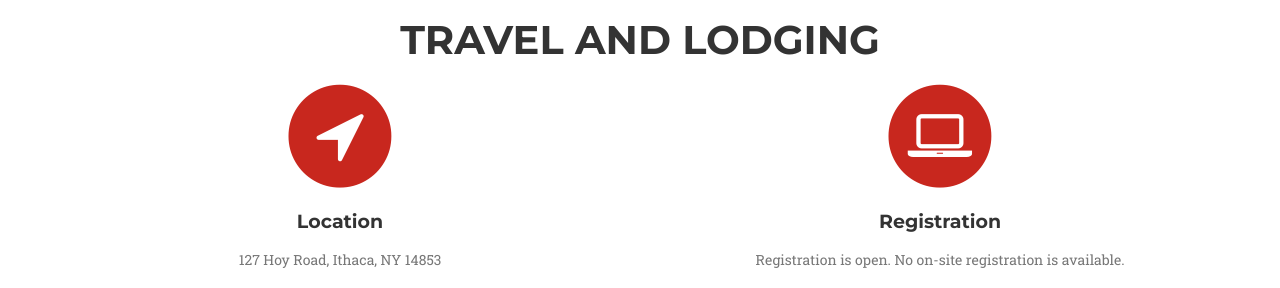
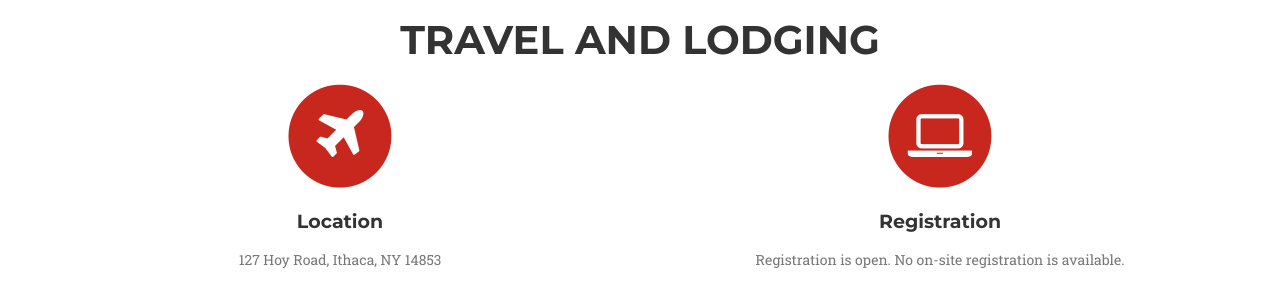
Before and after one commit to Cornell-Tech-AIRLab/cornell2025.nerc.io, a Jekyll site: the page built from index.html, in a window 1280 px wide and 900 px high, scrolled down 2635 px. Shown: the part 150-438 px from the top of the window. Built offline with Jekyll 4.4.1, drawn with Linux system fonts in a browser that asks for light colours; some web fonts are replaced.

Commit message:
travel test plane icon

```diff
--- a/_includes/lodging.html
+++ b/_includes/lodging.html
@@ -10,7 +10,8 @@
                     <div class="col-md-6">
                         <span class="fa-stack fa-4x">
                             <i class="fa fa-circle fa-stack-2x text-primary"></i>
-                            <i class="fa fa-location-arrow fa-stack-1x fa-inverse"></i>
+                            <!-- <i class="fa fa-location-arrow fa-stack-1x fa-inverse"></i> -->
+                            <i class="fa fa-plane fa-stack-1x fa-inverse"></i>
                         </span>
                         <h4 class="registration-heading">Location</h4>
                         <p class="text-muted">127 Hoy Road, Ithaca, NY 14853</p>
```
